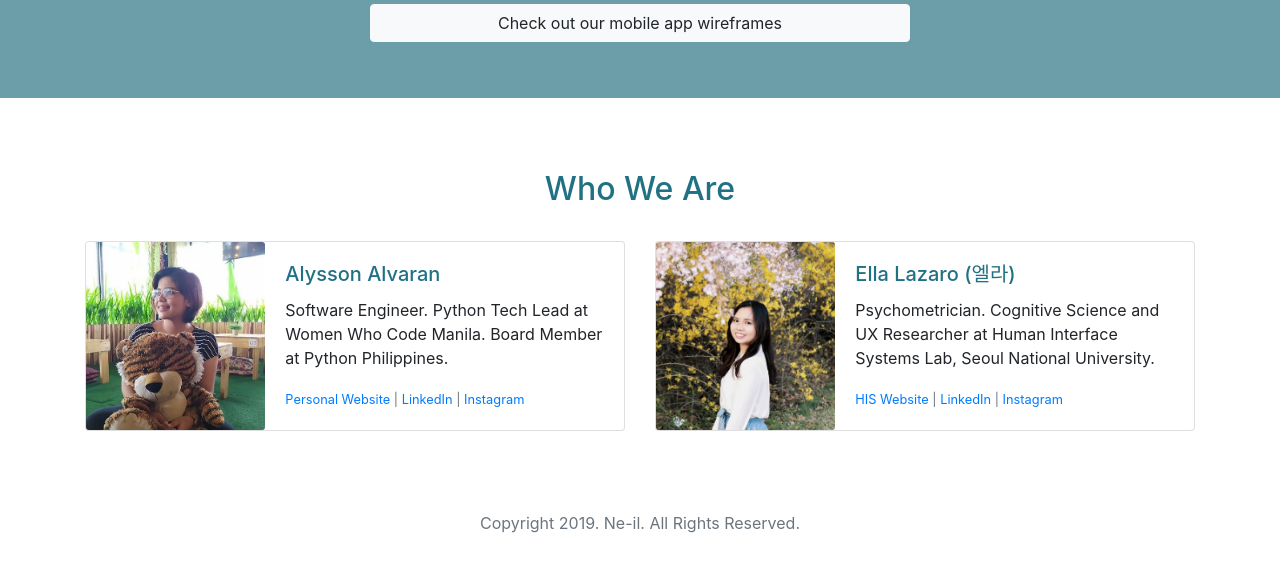
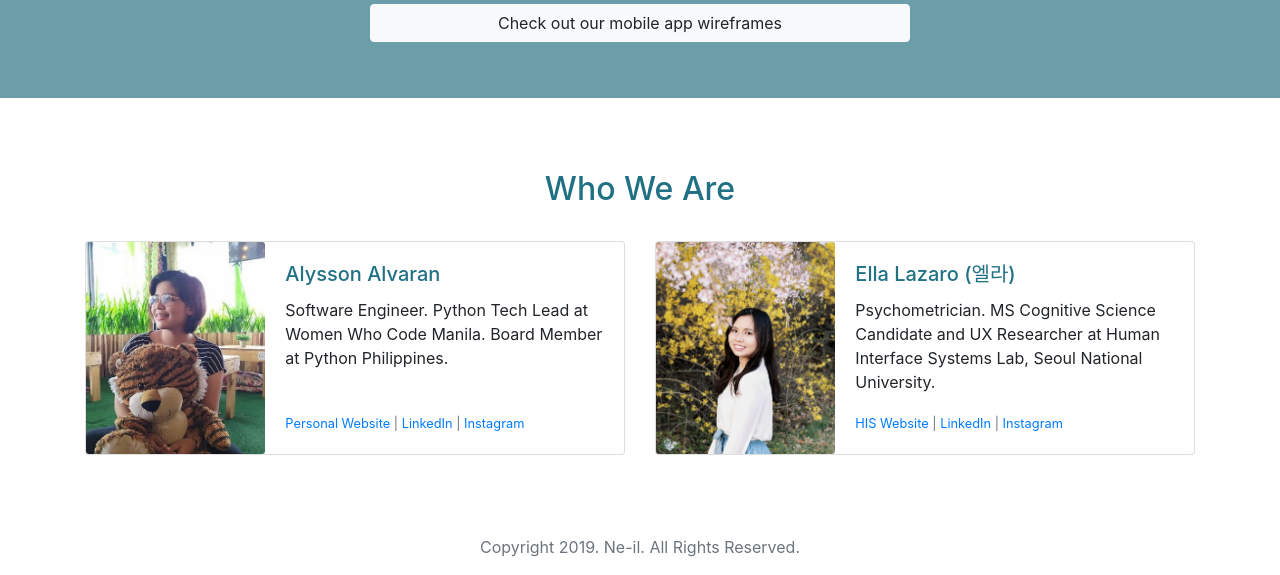
Before and after one commit to alyssonalvaran/seesure, a Django app: page / in a window 1280 px wide. Shown: the part 2984-3559 px from the top of the page. Before the commit the page ends 3517 px from the top, so only its background shows below. Run offline with Django 3.2, Linux system fonts and the light colour scheme; some libraries are stand-ins or nearby versions.

Commit message:
Update Ella's bio

```diff
--- a/home/templates/index.html
+++ b/home/templates/index.html
@@ -141,6 +141,7 @@
                                     <div class="card-body">
                                         <h5 class="card-title color-seesure-dark-blue">Alysson Alvaran</h5>
                                         <p class="card-text">Software Engineer. Python Tech Lead at Women Who Code Manila. Board Member at Python Philippines.</p>
+                                        <br/>
                                         <small class="text-muted">
                                             <a class="card-text" href="http://alyssonalvaran.com/" target="_blank">Personal Website</a> |
                                             <a class="card-text" href="https://www.linkedin.com/in/alyssonalvaran/" target="_blank">LinkedIn</a> |
@@ -159,7 +160,7 @@
                                     <div class="col-8">
                                     <div class="card-body">
                                         <h5 class="card-title color-seesure-dark-blue">Ella Lazaro (엘라)</h5>
-                                        <p class="card-text">Psychometrician. Cognitive Science and UX Researcher at Human Interface Systems Lab, Seoul National University.</p>
+                                        <p class="card-text">Psychometrician. MS Cognitive Science Candidate and UX Researcher at Human Interface Systems Lab, Seoul National University.</p>
                                         <small class="text-muted">
                                             <a class="card-text" href="http://his.snu.ac.kr/archives/portfolio_3/lazaro-may-jorella" target="_blank">HIS Website</a> |
                                             <a class="card-text" href="https://www.linkedin.com/in/ellalazaro/" target="_blank">LinkedIn</a> |
```
